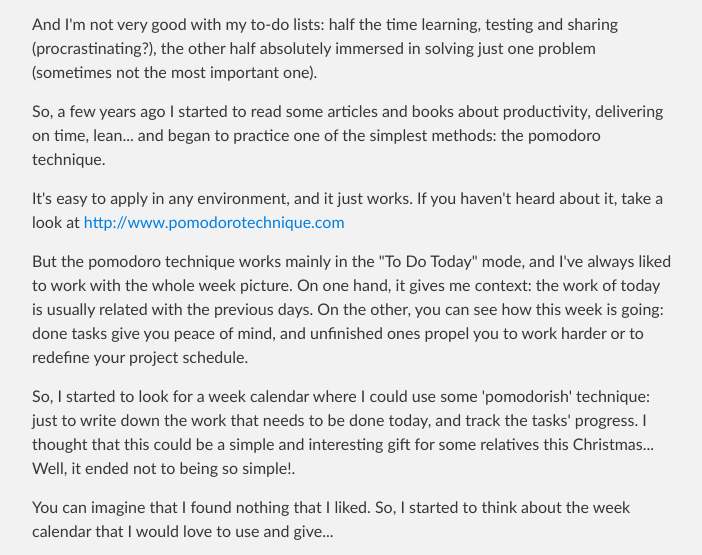
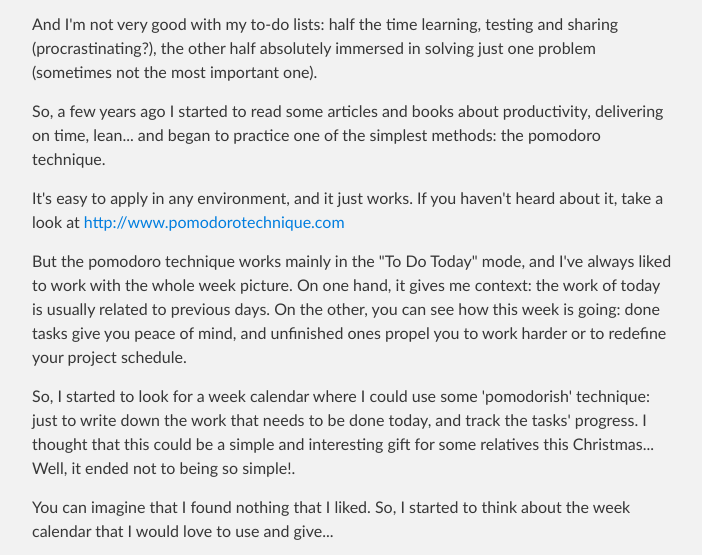
Before and after one commit to ferfebles/weekcalendar, a plain HTML site: page index.html in a window 1280 px wide. Shown: the part 642-1197 px from the top of the page, without its empty margins (288-990 px from the left). Drawn offline with Linux system fonts and the light colour scheme.

```diff
--- a/index.html
+++ b/index.html
@@ -50,8 +50,7 @@ Basically, I manage systems by writing code.</p>
 
 <p>It's easy to apply in any environment, and it just works. If you haven't heard about it, take a look at <a href="http://www.pomodorotechnique.com">http://www.pomodorotechnique.com</a></p>
 
-<p>But the pomodoro technique works mainly in the "To Do Today" mode, and I've always liked to work with the whole week picture. On one hand, it gives me context: the work of today is usually related with the previous days.
-On the other, you can see how this week is going: done tasks give you peace of mind, and unfinished ones propel you to work harder or to redefine your project schedule.</p>
+<p>But the pomodoro technique works mainly in the "To Do Today" mode, and I've always liked to work with the whole week picture. On one hand, it gives me context: the work of today is usually related to previous days. On the other, you can see how this week is going: done tasks give you peace of mind, and unfinished ones propel you to work harder or to redefine your project schedule.</p>
 
 <p>So, I started to look for a week calendar where I could use some 'pomodorish' technique: just to write down the work that needs to be done today, and track the tasks' progress. I thought that this could be a simple and interesting gift for some relatives this Christmas... Well, it ended not to being so simple!.</p>
 
```
Also changed, not shown: params.json (+1 -1 lines).
